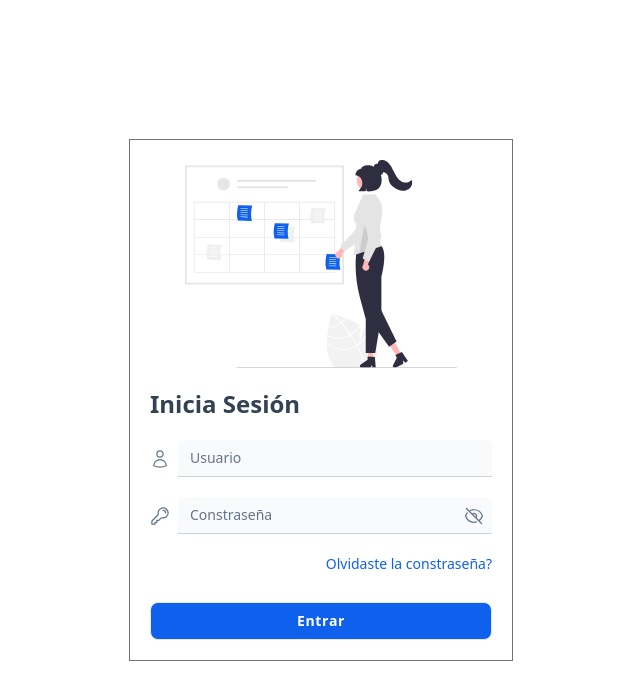
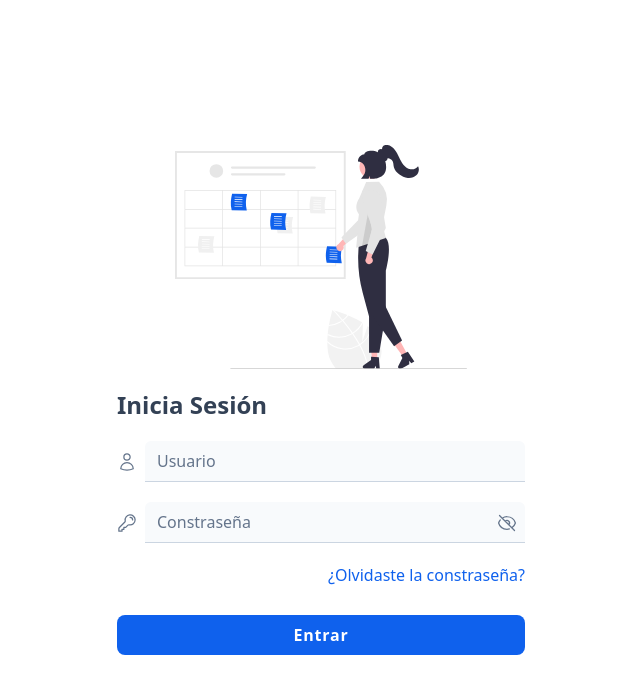
Before and after one commit to dcq-31/university-schedule, a Vue app: page /login in a window 1280 px wide. Shown: the top 700 px of the page, without its empty margins (319-959 px from the left). Built offline with nearby package versions, Linux system fonts and the light colour scheme.

Commit message:
Change color palette name and create reusable style class

```diff
--- a/src/assets/main.css
+++ b/src/assets/main.css
@@ -1,3 +1,19 @@
 @tailwind base;
 @tailwind components;
 @tailwind utilities;
+
+@layer components {
+  .form-input {
+    @apply rounded-t-md border-b border-slate-300 bg-slate-50 px-3 py-2 text-base text-slate-700 placeholder-slate-500 outline-none transition-[border-bottom] placeholder:text-base focus:border-b-primary-400;
+  }
+  .btn {
+    @apply rounded-lg border-0 px-3 py-2 text-center font-semibold tracking-wider focus:outline-none;
+  }
+  .btn-primary {
+    @apply bg-primary text-white transition-colors hover:bg-primary-500
+    focus:ring-2 focus:ring-primary focus:ring-offset-2 active:bg-primary-600;
+  }
+  .btn-primary-outline {
+    @apply bg-white text-primary ring-2 ring-primary;
+  }
+}
--- a/src/views/CalendarView.vue
+++ b/src/views/CalendarView.vue
@@ -2,7 +2,7 @@
 <template>
   <div>
     <main>
-      <div class="text-xl text-center">Calendar View</div>
+      <div class="text-center text-xl sm:text-3xl">Calendar View</div>
     </main>
   </div>
 </template>
--- a/src/views/LoginView.vue
+++ b/src/views/LoginView.vue
@@ -17,59 +17,63 @@ const toggleShowPassword = () => {
 };
 </script>
 <template>
-  <div class="h-full p-2 flex items-center">
-    <main class="mx-auto p-5 w-full max-w-sm sm:border border-zinc-500">
+  <div class="flex min-h-full items-center justify-center p-2">
+    <main class="w-full min-w-max max-w-md p-5">
       <div>
-        <img src="/login-bg.svg" alt="login-bg" class="max-h-52 mx-auto" />
+        <img
+          src="/login-bg.svg"
+          alt="Teacher adding tasks"
+          class="mx-auto h-52 sm:h-56"
+        />
       </div>
 
       <div class="mt-5">
         <div class="text-2xl font-semibold text-slate-700">Inicia Sesión</div>
 
-        <form class="space-y-5 mt-5">
+        <form class="mt-5 space-y-5">
           <div class="flex items-center">
             <div class="mr-2">
-              <UserIcon class="text-slate-500 h-5 w-5" />
+              <UserIcon class="h-5 w-5 text-slate-500" />
             </div>
             <input
               type="text"
               placeholder="Usuario"
-              class="w-full max-w-sm px-3 py-2 text-slate-700 bg-slate-50 border-b border-slate-300 rounded-t-md text-sm placeholder-slate-500 placeholder:text-sm focus:outline-none focus:border-brandeis-blue-400"
+              class="form-input w-full"
             />
           </div>
 
-          <div class="flex items-center relative">
+          <div class="relative flex items-center">
             <div class="mr-2">
-              <KeyIcon class="text-slate-500 h-5 w-5" />
+              <KeyIcon class="h-5 w-5 text-slate-500" />
             </div>
             <input
               :type="passwordType"
               placeholder="Constraseña"
-              class="w-full max-w-sm px-3 py-2 text-slate-700 bg-slate-50 border-b border-slate-300 rounded-t-md text-sm placeholder-slate-500 placeholder:text-sm focus:outline-none focus:border-brandeis-blue-400"
+              class="form-input w-full"
             />
             <EyeIcon
               v-if="showPassword"
-              class="text-slate-500 h-5 w-5 absolute right-0 mr-2 cursor-pointer"
+              class="absolute right-0 mr-2 h-5 w-5 cursor-pointer text-slate-500"
               @click="toggleShowPassword"
             />
             <EyeSlashIcon
               v-else
-              class="text-slate-500 h-5 w-5 absolute right-0 mr-2 cursor-pointer"
+              class="absolute right-0 mr-2 h-5 w-5 cursor-pointer text-slate-500"
               @click="toggleShowPassword"
             />
           </div>
 
-          <div class="text-sm font-medium text-right">
+          <div class="text-right text-base font-medium">
             <span
-              class="cursor-pointer text-brandeis-blue hover:text-brandeis-blue-500"
-              >Olvidaste la constraseña?
+              class="cursor-pointer text-primary transition-colors hover:text-primary-500"
+              >¿Olvidaste la constraseña?
             </span>
           </div>
 
           <div class="space-y-3 pt-2">
             <RouterLink
               :to="{ name: ROUTES_NAME.HOME }"
-              class="px-3 py-2 text-sm tracking-wider text-white text-center font-semibold rounded-lg block w-full border bg-brandeis-blue hover:shadow-sm hover:bg-brandeis-blue-500 focus:outline-none focus:ring-2 focus:ring-brandeis-blue focus:ring-offset-2"
+              class="btn btn-primary block"
             >
               Entrar
             </RouterLink>
--- a/tailwind.config.js
+++ b/tailwind.config.js
@@ -4,7 +4,20 @@ module.exports = {
   theme: {
     extend: {
       colors: {
-        "carrot-orange": {
+        primary: {
+          DEFAULT: "#0f61ed",
+          50: "#e7effd",
+          100: "#cfdffb",
+          200: "#b7d0fa",
+          300: "#9fc0f8",
+          400: "#5790f2",
+          500: "#2771ef",
+          600: "#0e57d5",
+          700: "#0b44a6",
+          800: "#093a8e",
+          900: "#041d47",
+        },
+        secondary: {
           DEFAULT: "#e79823",
           50: "#fdf5e9",
           100: "#f8e0bd",
@@ -17,19 +30,6 @@ module.exports = {
           800: "#744c12",
           900: "#452e0a",
         },
-        "brandeis-blue": {
-          DEFAULT: "#0f61ed",
-          50: "#e7effd",
-          100: "#cfdffb",
-          200: "#b7d0fa",
-          300: "#9fc0f8",
-          400: "#5790f2",
-          500: "#2771ef",
-          600: "#0e57d5",
-          700: "#0b44a6",
-          800: "#093a8e",
-          900: "#041d47",
-        },
       },
     },
   },
```
